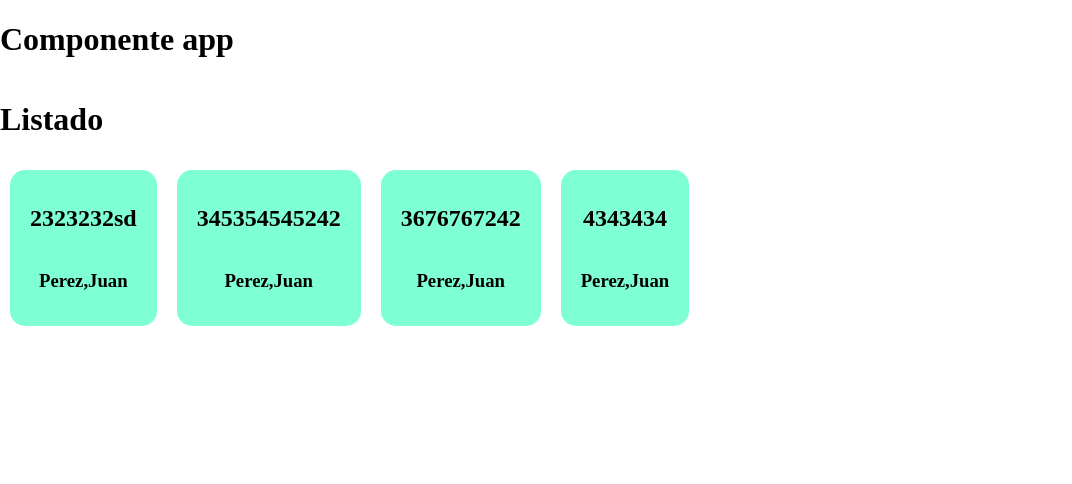
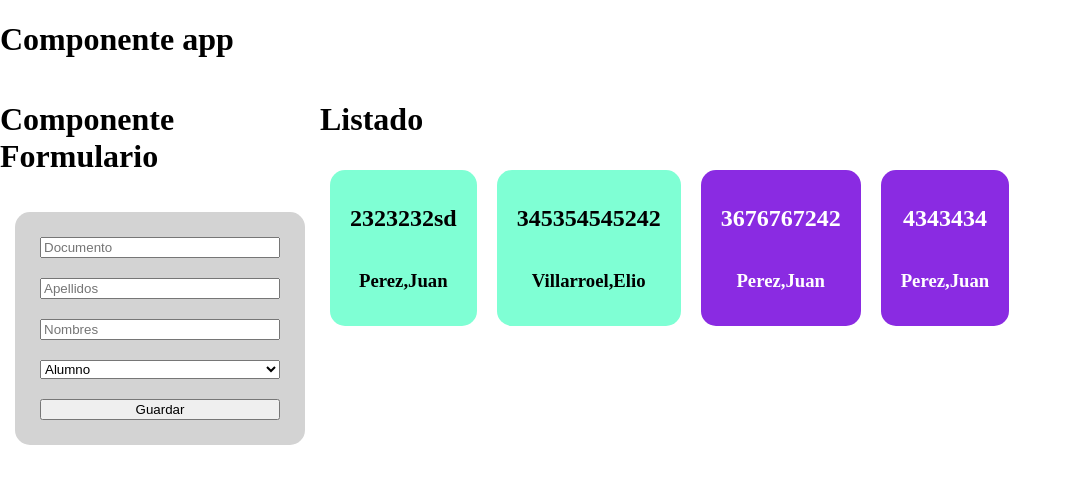
Before and after one commit to eliosito/primer_proyecto, a React (Vite) app: page / in a window 1280 px wide. Shown: the top 484 px of the page, without its empty margins (0-1072 px from the left). Built offline with nearby package versions, Linux system fonts and the light colour scheme.

Commit message:
listado,tarjeta y Formularioi

```diff
--- a/src/App.css
+++ b/src/App.css
@@ -5,6 +5,32 @@
   flex-direction: column;
 }
 
+.Contenedor {
+  flex-direction: flex;
+  display: flex;
+  flex: 1;
+}
+
+.Formulario {
+  display: flex;
+  flex-direction: column;
+  flex: 1;
+
+}
+
+.Formulario form {
+  margin: 15px;
+  border-radius: 15px;
+  background-color: lightgrey;
+  padding: 15px 20px;
+  display: flex;
+  flex-direction: column;
+}
+
+
+.Formulario input,select,button{
+  margin: 10px 5px;
+}
 
 .Tarjeta {
 
@@ -20,9 +46,12 @@
 
 .Listado {
 
+  flex: 1;
+
   display: flex;
   flex-direction: row;
   flex-wrap: wrap;
   justify-items: center;
+  align-items: center;
 
 }
--- a/src/App.jsx
+++ b/src/App.jsx
@@ -1,23 +1,29 @@
 import Listado from "./components/Listado";
 
 import './App.css';
+import Formulario from "./components/Formulario";
 
 const personas = [
-    {documento:"2323232sd",apellidos:"Perez",nombres:"Juan"},
-    {documento:"345354545242",apellidos:"Perez",nombres:"Juan"},
-    {documento:"3676767242",apellidos:"Perez",nombres:"Juan"},
-    {documento:"4343434",apellidos:"Perez",nombres:"Juan"}
+    {documento:"2323232sd",apellidos:"Perez",nombres:"Juan",alumno: true},
+    {documento:"345354545242",apellidos:"Villarroel",nombres:"Elio",alumno: true},
+    {documento:"3676767242",apellidos:"Perez",nombres:"Juan",alumno: false},
+    {documento:"4343434",apellidos:"Perez",nombres:"Juan",alumno: false}
 ];
 
 export default function App () {
 
   return (
+
     <div className="App">
       <h1> Componente app</h1>
+      <div className="Contenedor">
+        <Formulario/>
       <Listado
       personas={personas}
+      />
+      </div>
 
-      />
+
 
 
     </div>
--- /dev/null
+++ b/src/components/Formulario.jsx
@@ -0,0 +1,57 @@
+import React from 'react'
+import { useState } from 'react';
+export default function Formulario() {
+
+    const hanlderSubmit = (e) => {
+        e.preventDefault();
+        console.log({documento,apellidos,nombres,rol})
+    }
+
+    const [documento, setDocumento] = useState("");
+    const [apellidos, setApellidos] = useState("");
+    const [nombres, setNombres] = useState("");
+    const [rol, setRol] = useState("");
+
+  return (
+    <div className='Formulario'>
+        <h1>Componente Formulario</h1>
+
+        <form onSubmit={hanlderSubmit}>
+
+            <input
+            type="text"
+            placeholder='Documento'
+            onChange={(e) => setDocumento(e.target.value)}
+            value={documento}
+            />
+            <input
+            type="text"
+            placeholder='Apellidos'
+            onChange={(e) => setApellidos(e.target.value)}
+            value={apellidos}
+
+
+            />
+            <input
+            type="text"
+            placeholder='Nombres'
+            onChange={(e) => setNombres(e.target.value)}
+            value={nombres}
+            />
+
+            <select
+            onChange={(e) => setRol(e.target.value)}
+            value={rol}
+            >
+
+                <option value="alumno">Alumno</option>
+                <option value="docente">Docente</option>
+            </select>
+
+
+            <button type='submit'>Guardar</button>
+        </form>
+
+    </div>
+  )
+}
--- a/src/components/Listado.jsx
+++ b/src/components/Listado.jsx
@@ -5,7 +5,7 @@ import Tarjeta from './Tarjeta'
 
 export default function Listado({personas}) {
   return (
-    <div>
+    <div style={{flex: 3}}>
         <h1>Listado</h1>
 
         <div className='Listado'>
@@ -14,6 +14,7 @@ export default function Listado({personas}) {
         documento={persona.documento}
         apellidos={persona.apellidos}
         nombres={persona.nombres}
+        alumno={persona.alumno}
         />
         )}
 
--- a/src/components/Tarjeta.jsx
+++ b/src/components/Tarjeta.jsx
@@ -4,9 +4,14 @@ import React from 'react'
 const documento = "43323233";
 const nombres = "Elio";
 const apellidos = "Villarroel";
-export default function Tarjeta({documento,apellidos,nombres}) {
+export default function Tarjeta({documento,apellidos,nombres,alumno}) {
   return (
-    <div className='Tarjeta'>
+    <div className='Tarjeta'
+    style={{backgroundColor: alumno ?"aquamarine" : "blueviolet",
+      color: nombres === "Elio" ? "grey" : "red",
+      color: alumno ? "black" : "white"
+    }}
+    >
         <h2>{documento}</h2>
         <h3>{apellidos},{nombres}</h3>
 
```
